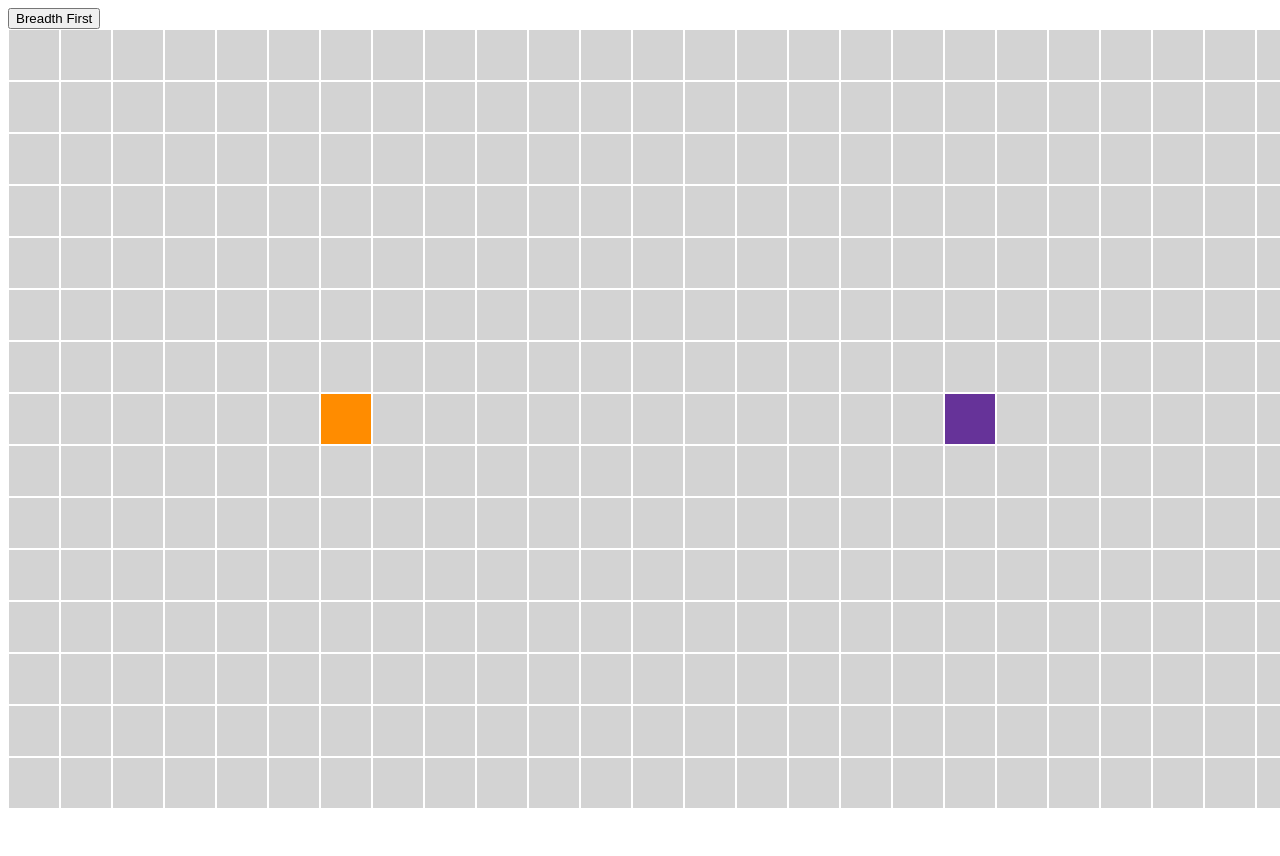
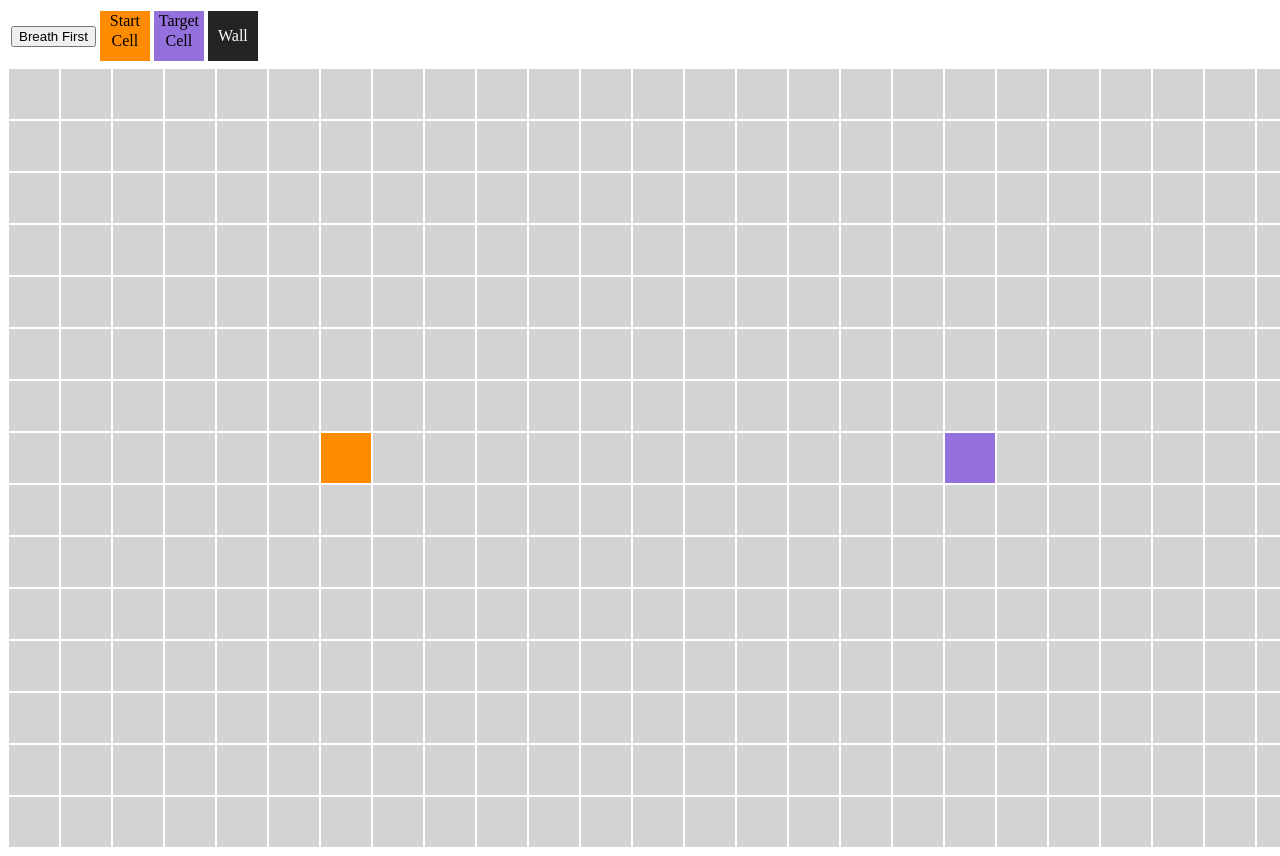
Before and after one commit to otson/Pathfinding-Algorithm-Visualizer, an Angular app: page / in a window 1280 px wide. Shown: the top 856 px of the page. Before the commit the page ends 817 px from the top, so only its background shows below. Built offline with nearby package versions, Linux system fonts and the light colour scheme.

Commit message:
add some visual explanations for cell colors

```diff
--- a/src/app/app.module.ts
+++ b/src/app/app.module.ts
@@ -4,6 +4,7 @@ import { BrowserModule } from '@angular/platform-browser';
 import { AppComponent } from './app.component';
 import { CellComponent } from './cell/cell.component';
 import { TopbarComponent } from './topbar/topbar.component';
+import {CommonModule} from "@angular/common";
 
 @NgModule({
   declarations: [
@@ -12,7 +13,8 @@ import { TopbarComponent } from './topbar/topbar.component';
     TopbarComponent
   ],
   imports: [
-    BrowserModule
+    BrowserModule,
+    CommonModule
   ],
   providers: [],
   bootstrap: [AppComponent]
--- a/src/app/cell/cell.component.css
+++ b/src/app/cell/cell.component.css
@@ -15,11 +15,11 @@ div {
 }
 
 .end {
-  background-color: rebeccapurple;
+  background-color: mediumpurple;
 }
 
 .wall {
-  background-color: dimgray;
+  background-color: #242424;
 }
 
 .visited:not(.start):not(.end) {
--- a/src/app/topbar/topbar.component.css
+++ b/src/app/topbar/topbar.component.css
@@ -0,0 +1,3 @@
+div {
+  display:inline-block;
+}
--- a/src/app/topbar/topbar.component.html
+++ b/src/app/topbar/topbar.component.html
@@ -1,3 +1,21 @@
 <div>
-  <button (click)="solveBreadthFirst()">Breadth First</button>
+  <table>
+  <tr>
+    <td>
+      <button (click)="solveBreadthFirst()">Breath First</button>
+    </td>
+    <td>
+      <div style="background-color: darkorange; height: 50px; width: 50px;
+      text-align: center;vertical-align: middle;line-height: 20px">Start Cell</div>
+    </td>
+    <td>
+      <div style="background-color: mediumpurple; height: 50px; width: 50px;
+      text-align: center;vertical-align: middle;line-height: 20px">Target Cell</div>
+    </td>
+    <td>
+      <div style="background-color: #242424; color: white; height: 50px; width: 50px;
+      text-align: center;vertical-align: middle;line-height: 50px">Wall</div>
+    </td>
+  </tr>
+  </table>
 </div>
--- a/src/app/topbar/topbar.component.ts
+++ b/src/app/topbar/topbar.component.ts
@@ -1,12 +1,11 @@
 import { Component, OnInit } from '@angular/core';
 import {PathfinderService} from "../pathfinder.service";
-import {Cell} from "../shared/cell.model";
 import {Response} from "../shared/response.model";
 
 @Component({
   selector: 'app-topbar',
   templateUrl: './topbar.component.html',
-  styleUrls: ['./topbar.component.css']
+  styleUrls: ['./topbar.component.css'],
 })
 export class TopbarComponent implements OnInit {
 
```
Also changed, not shown: 1 other file (tests, documents, lock files or other folders).
